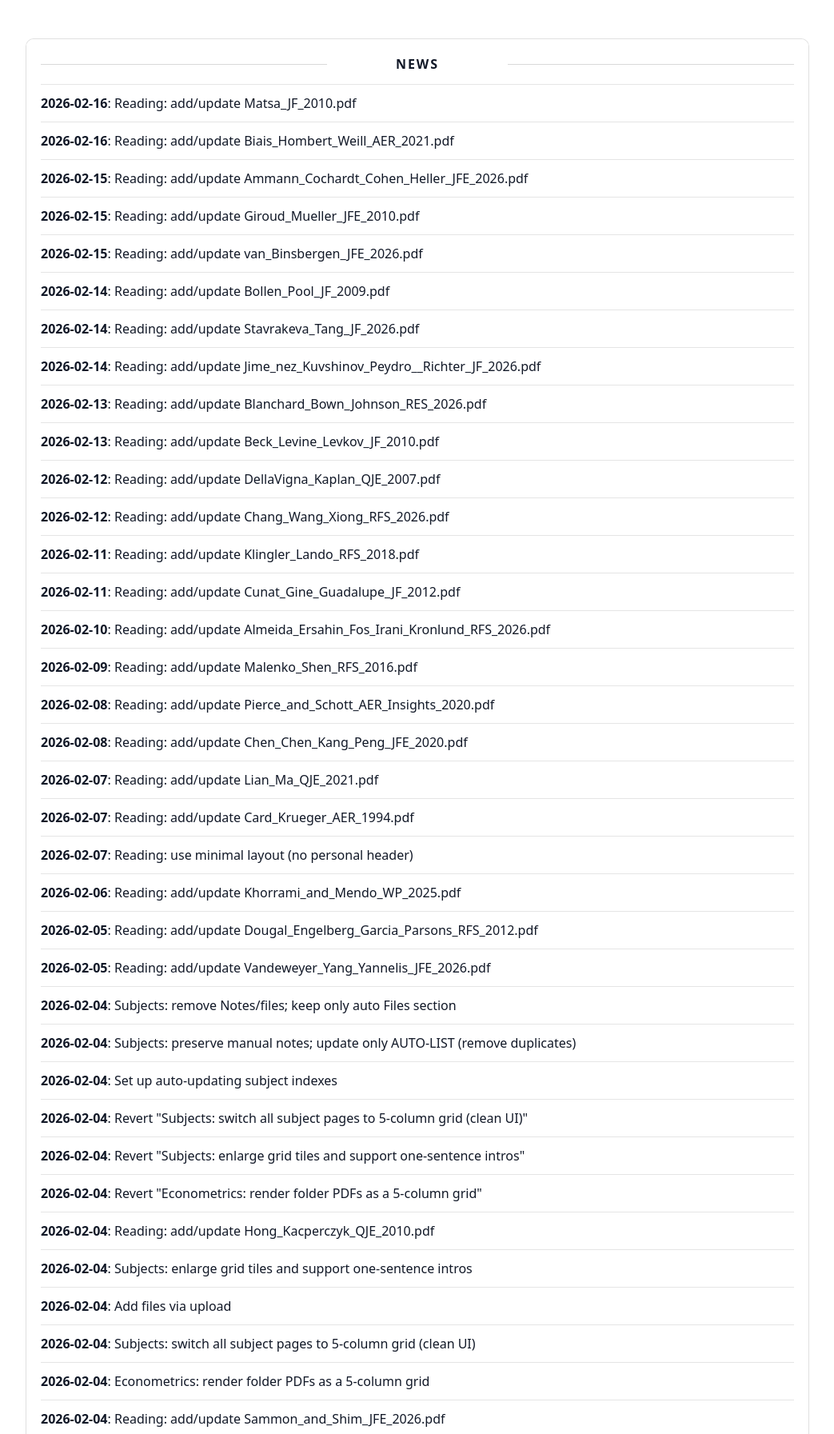
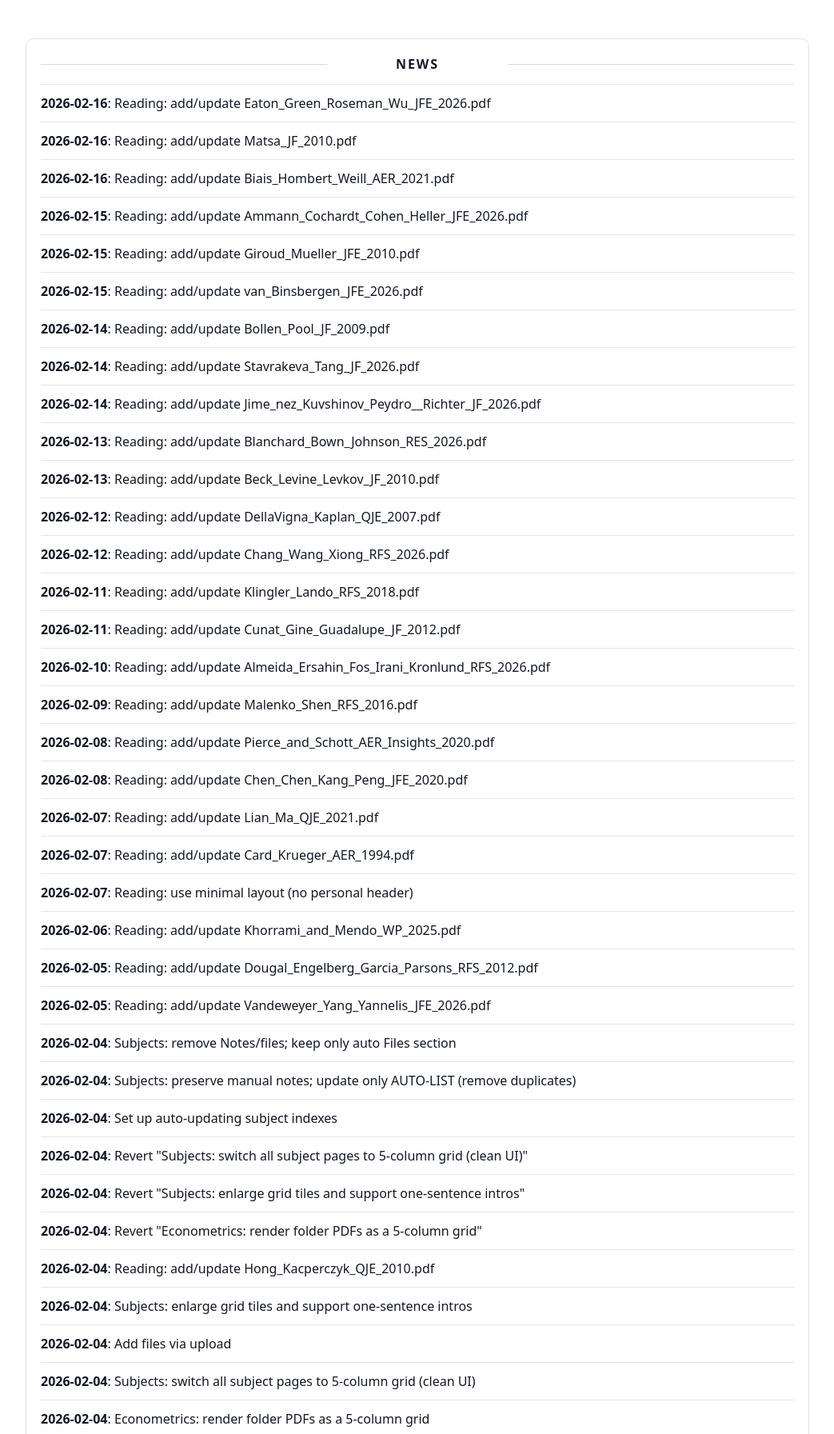
Before and after one commit to yaxinzn/study-archive, a Jekyll site: the page built from updates/index.md, in a window 1280 px wide, cut to the strip 476-2269 px from the top of the page. Shown: the whole strip at 80% size, without its empty margins (118-1161 px from the left). Built offline with Jekyll 4.4.1, drawn with Linux system fonts in a browser that asks for light colours; some of the changed text lies outside the part shown.

Commit message:
chore: update NEWS feed

```diff
--- a/_data/news.yml
+++ b/_data/news.yml
@@ -1,4 +1,7 @@
 # Auto-generated update history (sorted newest -> oldest). Do not edit manually.
+- ts: "1771244335"
+  date: "2026-02-16"
+  title: "Reading: add/update Eaton_Green_Roseman_Wu_JFE_2026.pdf"
 - ts: "1771242361"
   date: "2026-02-16"
   title: "Reading: add/update Matsa_JF_2010.pdf"
```
